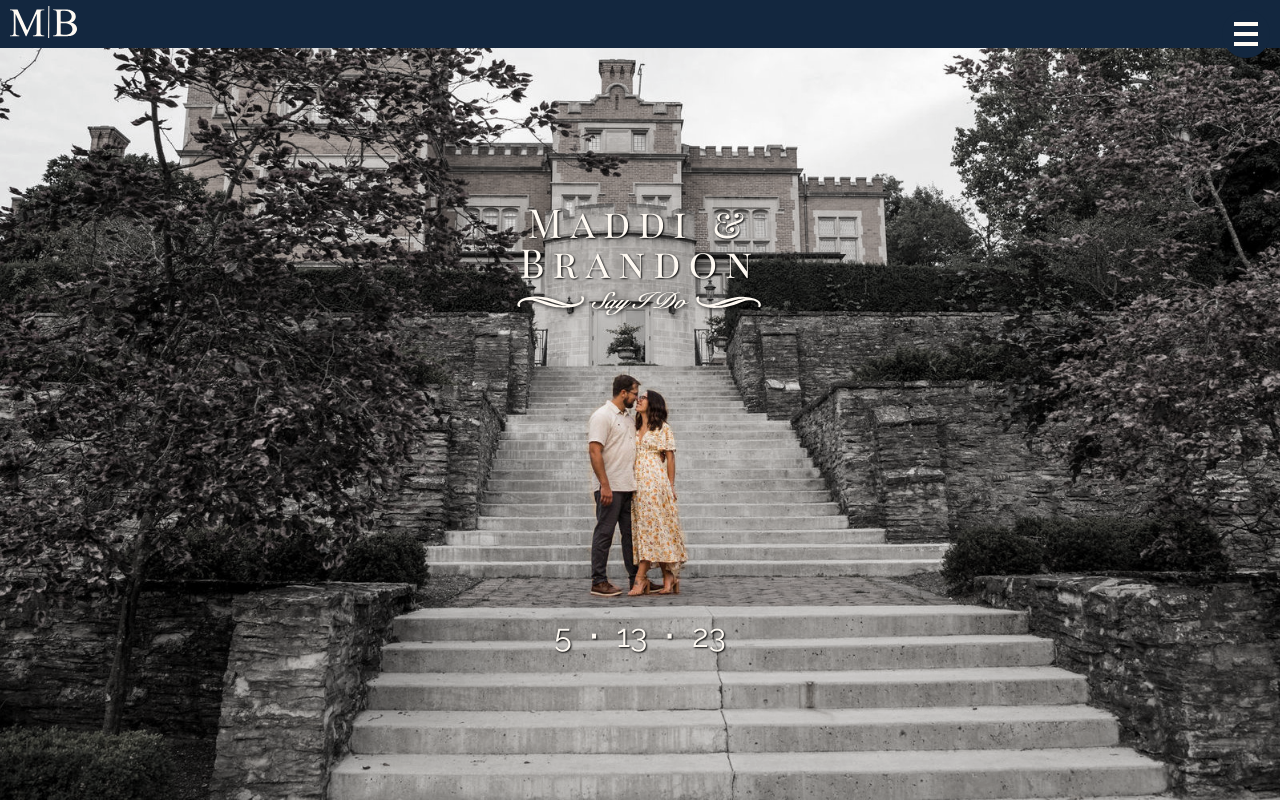
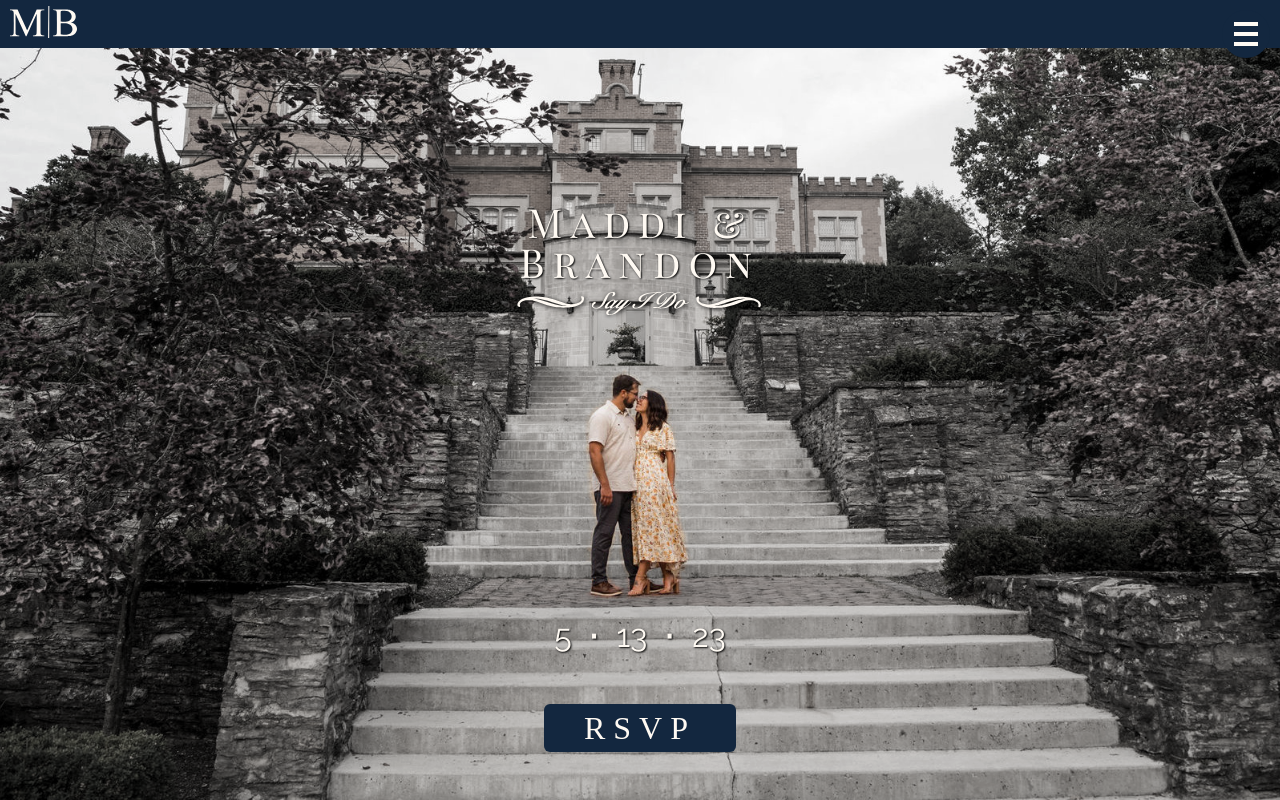
Before and after one commit to blseich/wedding-site, a Next.js app: page / in a window 1280 px wide. Shown: the top 800 px of the page. Built offline with nearby package versions, Linux system fonts and the light colour scheme; a web font is replaced by a local one.

Commit message:
add link to RSVP

```diff
--- a/components/navigation/Drawer.tsx
+++ b/components/navigation/Drawer.tsx
@@ -20,7 +20,7 @@ const Drawer = ({isOpen, onNavigate }: {isOpen: boolean, onNavigate: () => void}
       align-items: center;
       transition: all 250ms ease-in-out;
       z-index: 2;
-      ${isOpen ? 'top: 2rem' : 'top: -21rem'};
+      ${isOpen ? 'top: 2rem' : 'top: -28rem'};
 
       & a {
         color: #fffaf3;
@@ -31,11 +31,26 @@ const Drawer = ({isOpen, onNavigate }: {isOpen: boolean, onNavigate: () => void}
         padding: 2rem 0;
       }
 
+      & #rsvp {
+        background: #fffaf3;
+        width: 75%;
+        margin: 2rem;
+        padding: 0;
+        color: #13273f;
+        border-radius: 6px;
+        height: 3rem;
+        display: flex;
+        align-items: center;
+        justify-content: center;
+        font-size: 2rem;
+      }
+
     `}>
       <Link href="/#story" onClick={onNavigate}>The Story</Link>
       <Link href="/#crew" onClick={onNavigate}>The Crew</Link>
       <Link href="/#details" onClick={onNavigate}>The Details</Link>
       <Link href="/#registry" onClick={onNavigate}>The Registry</Link>
+      <Link href="/rsvp" onClick={onNavigate} id="rsvp">RSVP</Link>
     </div>
   )
 
--- a/components/navigation/index.tsx
+++ b/components/navigation/index.tsx
@@ -21,7 +21,7 @@ const Navigation = () => {
       background: #13273f;
       z-index: 4;
     `}>
-      <Link href="/">
+      <Link href="/" onClick={() => setOpen(false)}>
         <Image
           css={css`height: 2rem; width: auto; margin: 0 10px; z-index: 4;`}
           src={monogram.src}
--- a/pages/index.tsx
+++ b/pages/index.tsx
@@ -90,12 +90,35 @@ const Date = styled.div`
   text-shadow: 1px 1px 2px black;
   place-self: center;
   grid-row-start: 3;
+  grid-column-start: 1;
   z-index: 1;
 
   span {
     font-size: 2.5rem;
   }
 `
+const RSVPButton = styled.a`
+  width: 75%;
+  z-index: 1;
+  grid-row-start: 3;
+  grid-column-start: 1;
+  align-self: end;
+  height: 3rem;
+  font-family: '__Playfair_Display_SC_40f3bc';
+  font-size: 2rem;
+  line-height: 1.5rem;
+  background: #13273f;
+  border: none;
+  border-radius: 6px;
+  color: #fffaf3;
+  letter-spacing: 0.5rem;
+  margin-bottom: 2.5rem;
+  justify-self: center;
+  text-decoration: none;
+  display: flex;
+  align-items: center;
+  justify-content: center;
+`;
 
 export default function Home() {
   return (
@@ -125,6 +148,7 @@ export default function Home() {
           />
         </div>
         <Date>5<span>&#8901;</span>13<span>&#8901;</span>23</Date>
+        <RSVPButton role={'link'} href="/rsvp">RSVP</RSVPButton>
       </Main>
       <OurStory />
       <MeetTheParty />
```
Also changed, not shown: components/rsvp/SubmitButton/index.tsx (+8 -1 lines).
